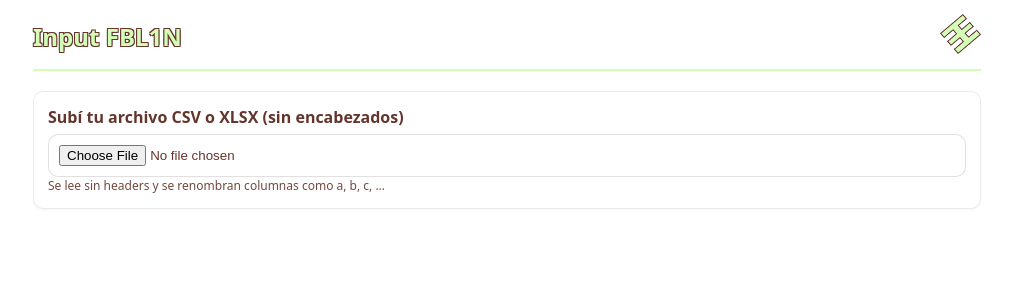
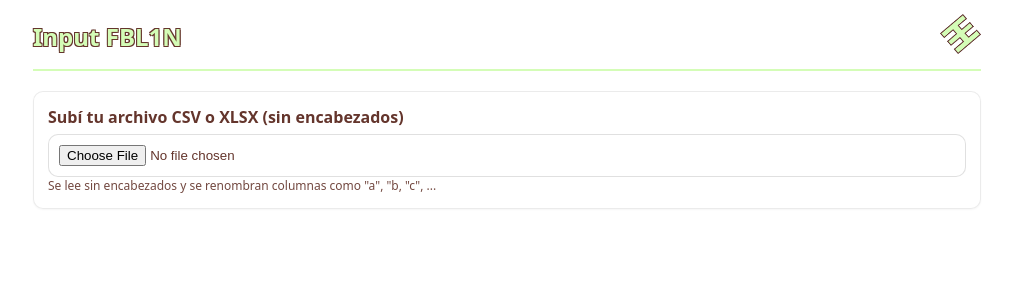
Before and after one commit to brandatta/dmcorvenapa, a React (Vite) app in the folder frontend/: page / in a window 1280 px wide. Shown: the top 300 px of the page, without its empty margins (133-1145 px from the left). Built offline with nearby package versions, Linux system fonts and the light colour scheme.

Commit message:
Update App.jsx

```diff
--- a/frontend/src/App.jsx
+++ b/frontend/src/App.jsx
@@ -298,7 +298,7 @@ export default function App() {
             if (f) doPreview(f);
           }}
         />
-        <div className="help">Se lee sin headers y se renombran columnas como a, b, c, ...</div>
+        <div className="help">Se lee sin encabezados y se renombran columnas como "a", "b, "c", ...</div>
 
         {loadingPreview && <Alert kind="warn">Procesando archivo...</Alert>}
         {msg && <Alert kind={msg.kind}>{msg.text}</Alert>}
@@ -306,7 +306,7 @@ export default function App() {
         {previewRows?.length > 0 && (
           <>
             <div style={{ marginTop: 12, fontWeight: 700 }}>
-              Vista previa del archivo (ya filtrado sin filas sin Sociedad):
+              Vista previa del archivo (ya filtrado sin filas "sin Sociedad"):
             </div>
 
             <div className="help" style={{ marginTop: 6 }}>
@@ -319,7 +319,7 @@ export default function App() {
 
             <div style={{ marginTop: 14 }}>
               <MultiSelectDropdown
-                label={"Clientes a excluir (columna 'b')"}
+                label={"Clientes a Excluir (columna 'b')"}
                 options={clientesUnicos}
                 value={clientesExcluir}
                 onChange={setClientesExcluir}
```
